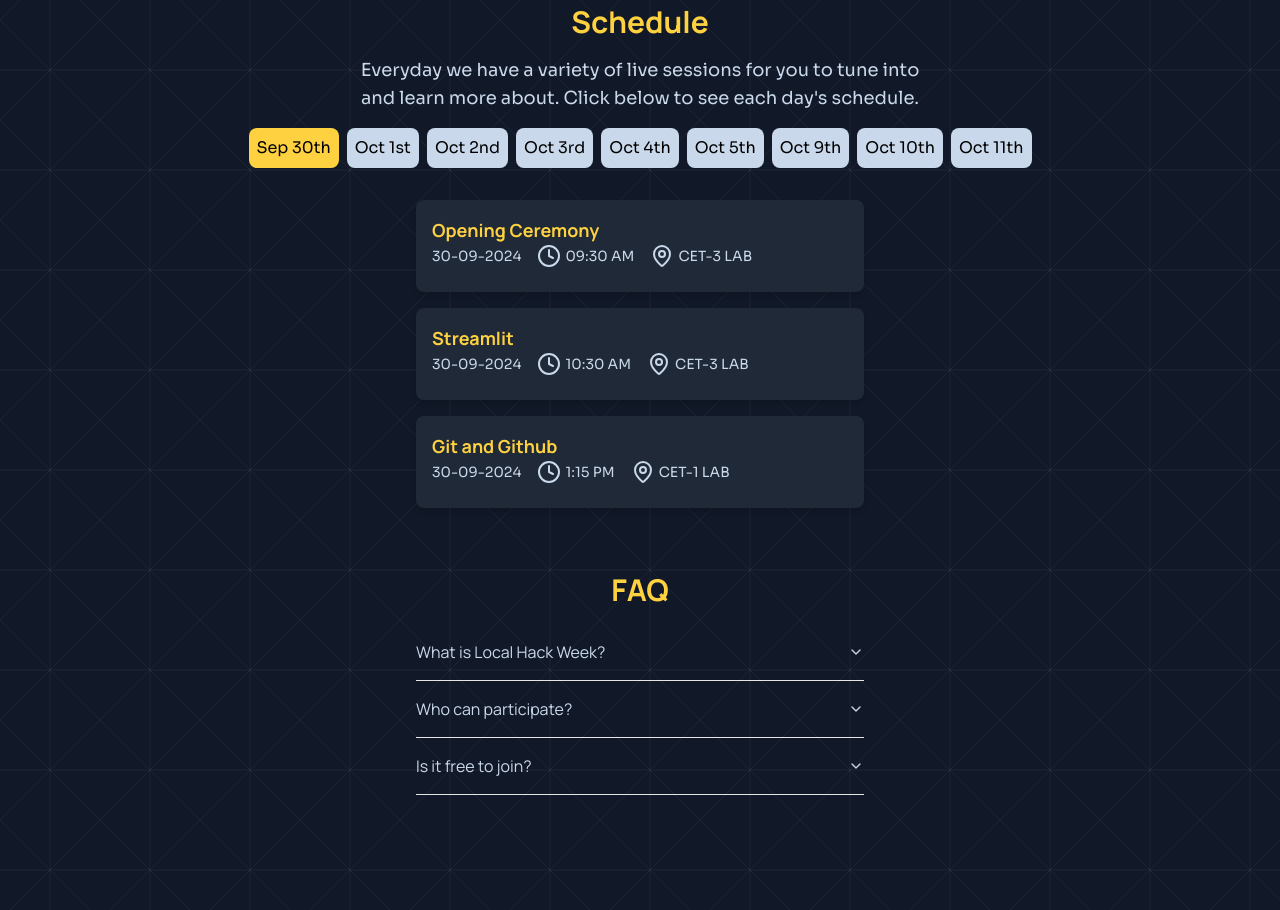
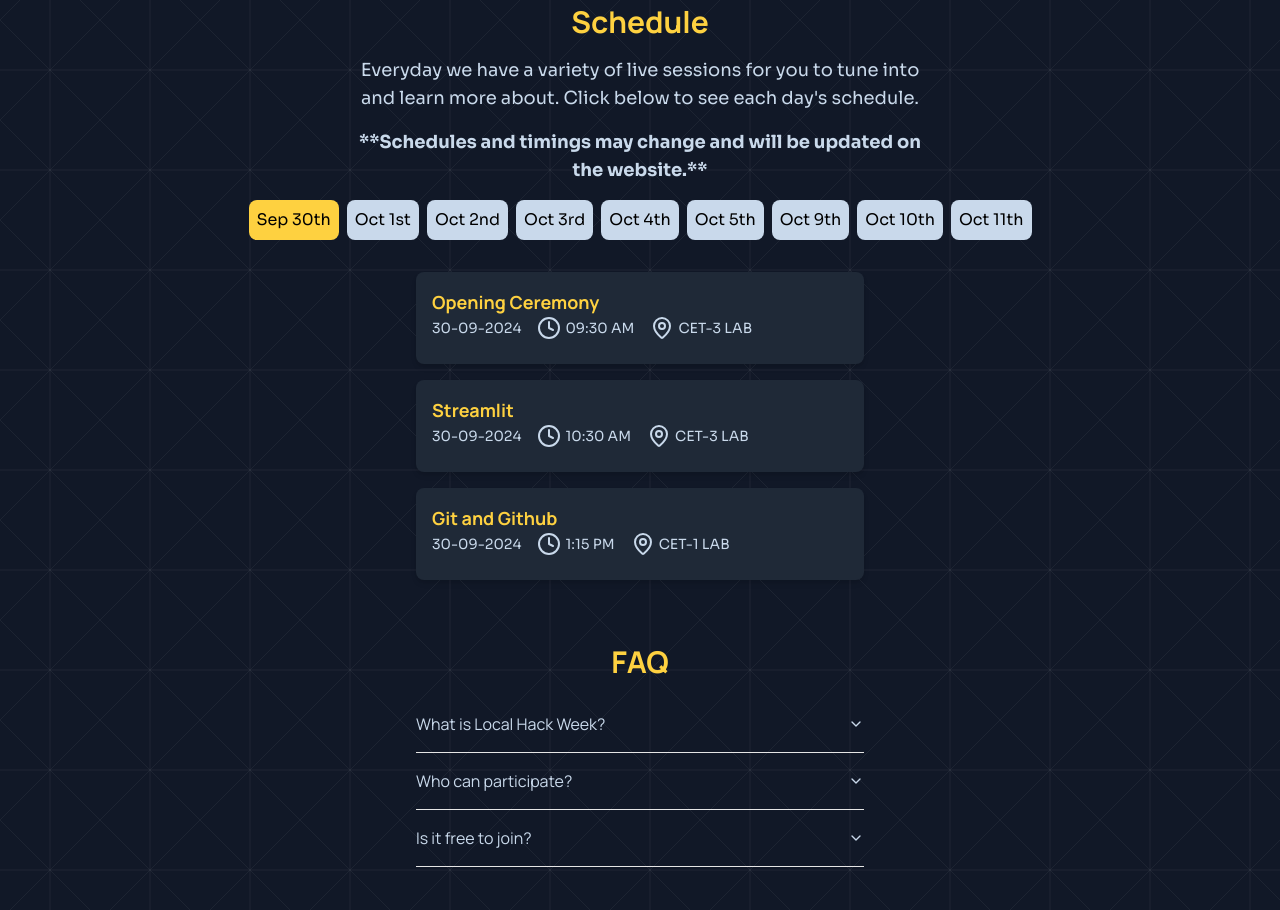
Before and after one commit to im45145v/lhw, a Next.js app: page / in a window 1280 px wide. Shown: the part 1180-2090 px from the top of the page. Built offline with nearby package versions, Linux system fonts and the light colour scheme.

Commit message:
added caution line

```diff
--- a/components/local-hack-week.jsx
+++ b/components/local-hack-week.jsx
@@ -161,6 +161,9 @@ export function LocalHackWeekJsx() {
             <p className="text-lg mb-4 text-center text-[#C9D9EB] max-w-xl mx-auto">
               Everyday we have a variety of live sessions for you to tune into and learn more about. Click below to see each day&apos;s schedule.
             </p>
+            <p className="text-lg mb-4 text-center text-[#C9D9EB] max-w-xl mx-auto font-bold">
+        **Schedules and timings may change and will be updated on the website.**
+    </p>
 
             <div className="flex flex-wrap justify-center gap-2 mb-8">
               {days.map((day) => (
```
